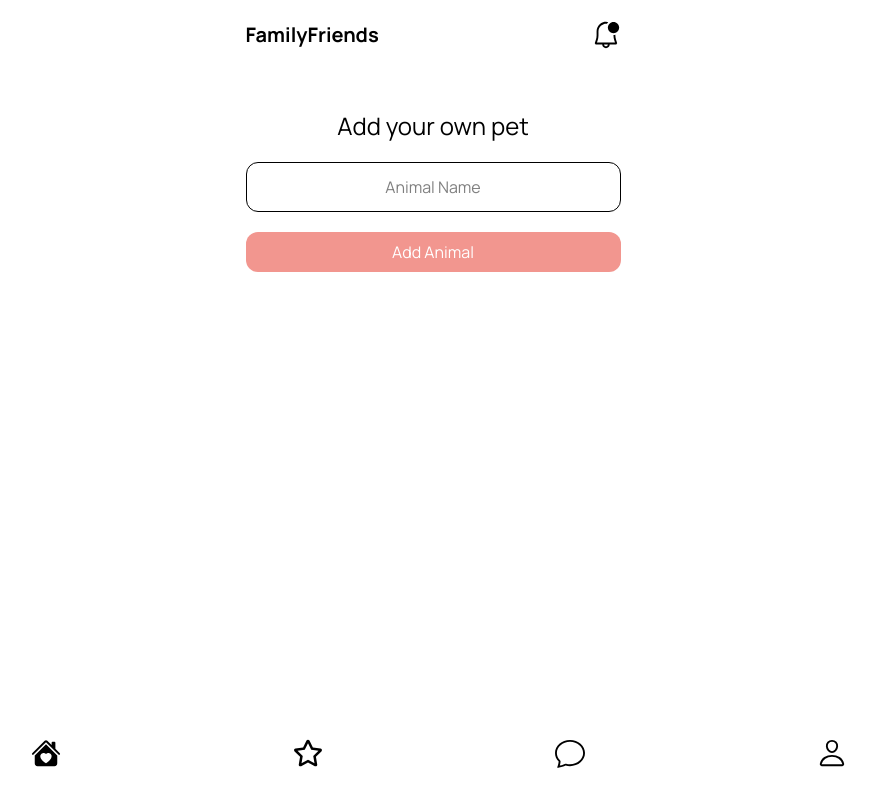
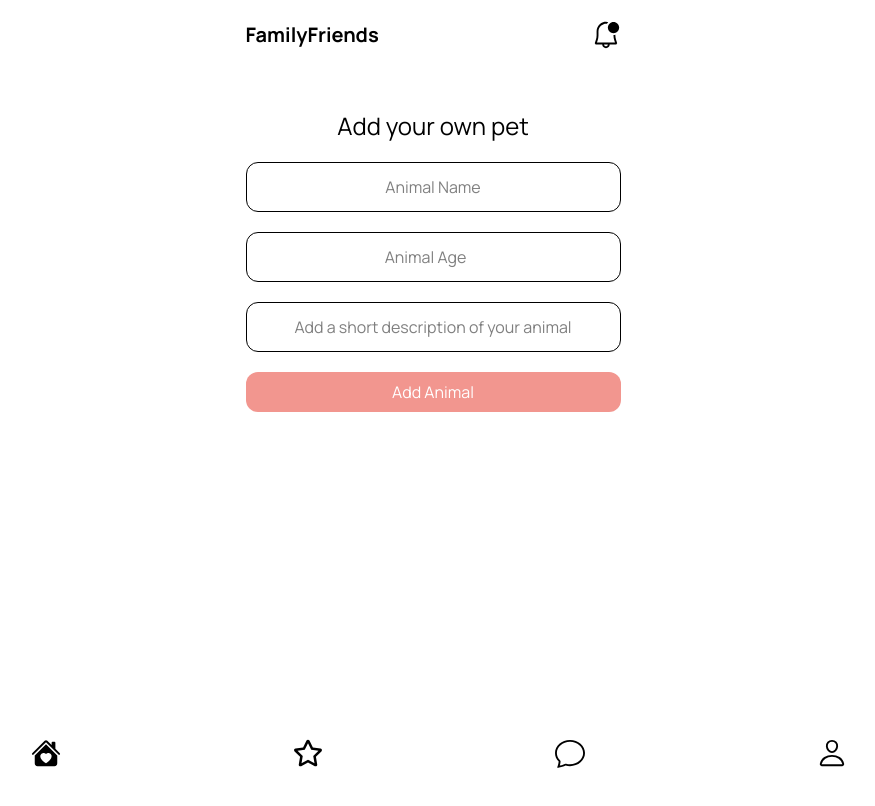
Before and after one commit to ragu0002/family-and-friends, a Next.js app: page /formular in a window 1280 px wide. Shown: the top 806 px of the page, without its empty margins (207-1082 px from the left). Built offline with nearby package versions, Linux system fonts and the light colour scheme.

Commit message:
feat-ragnhild-add-edvanced-formes

```diff
--- a/src/app/action/action.js
+++ b/src/app/action/action.js
@@ -3,15 +3,37 @@
 export const submitAnimal = async (prevState, formData) => {
   const error = {};
   const productName = formData.get("productname");
+  const productNumber = formData.get("productnumber");
+  const productDescription = formData.get("productdescription");
+  // name validation
+  if (!productName) {
+    error.productName = "Du må angi et navn";
+  } else if (productName.length < 5) {
+    error.productName = "Ordet må ha minst 5 tegn";
+  }
 
-  //if (!productName || productName.length < 3) {}
-  if (!productName) {
-    error.productName = "Feltet skal utfylles queen!!!!";
-  } else if (productName.length < 5) {
-    error.productName = "Ordet må ha minst 5 tegn queen!!!";
+  // number validation: ensure we return different messages depending on the value
+  if (!productNumber && productNumber !== "0") {
+    error.productNumber = "Du må angi et nummer";
+  } else {
+    const pn = Number(productNumber);
+    if (Number.isNaN(pn)) {
+      error.productNumber = "Nummer må være et gyldig tall";
+    } else if (pn < 1) {
+      error.productNumber = "Nummer må være minst 1";
+    } else if (pn > 1000) {
+      error.productNumber = "Nummer er for høyt (maks 1000)";
+    }
   }
+  if (!productDescription) {
+    error.productDescription = "Du må angi en kort beskrivelse";
+  } else if (productDescription.length < 4) {
+    error.productDescription = "Beskrivelsen må ha minst 20 tegn";
+  }
+  // if there are errors, include both values so the form can re-populate fields
   if (Object.keys(error).length > 0) {
-    return { error, productName };
+    return { error, productName, productNumber, productDescription };
   }
-  return { succes: true };
+
+  return { succes: true, productName, productNumber, productDescription };
 };
--- a/src/components/Formular.jsx
+++ b/src/components/Formular.jsx
@@ -9,7 +9,9 @@ const Formular = () => {
     <div>
       <form className="mt-10 grid gap-5" action={postAnimal}>
         <h1 className="text-center text-2xl">Add your own pet</h1>
-        {state.succes && <p>Navn ble sendt</p>}
+        {state.succes && (
+          <p className="capitalize">{`${state.productName} submitted`}</p>
+        )}
         {state.error?.productName && (
           <p className="text-red-500">{state.error.productName}</p>
         )}
@@ -21,6 +23,27 @@ const Formular = () => {
           placeholder="Animal Name"
         />
 
+        {state.error?.productNumber && (
+          <p className="text-red-500">{state.error.productNumber}</p>
+        )}
+        <input
+          type="number"
+          className="rounded-xl border border-black p-3 text-center"
+          name="productnumber"
+          defaultValue={state.productNumber}
+          placeholder="Animal Age"
+        />
+
+        {state.error?.productDescription && (
+          <p className="text-red-500">{state.error.productDescription}</p>
+        )}
+        <input
+          type="text"
+          className="rounded-xl border border-black p-3 text-center"
+          name="productdescription"
+          defaultValue={state.productDescription}
+          placeholder="Add a short description of your animal"
+        />
         <button
           type="submit"
           className="bg-button-pink rounded-xl border border-none border-black px-4 py-2 text-white"
```
